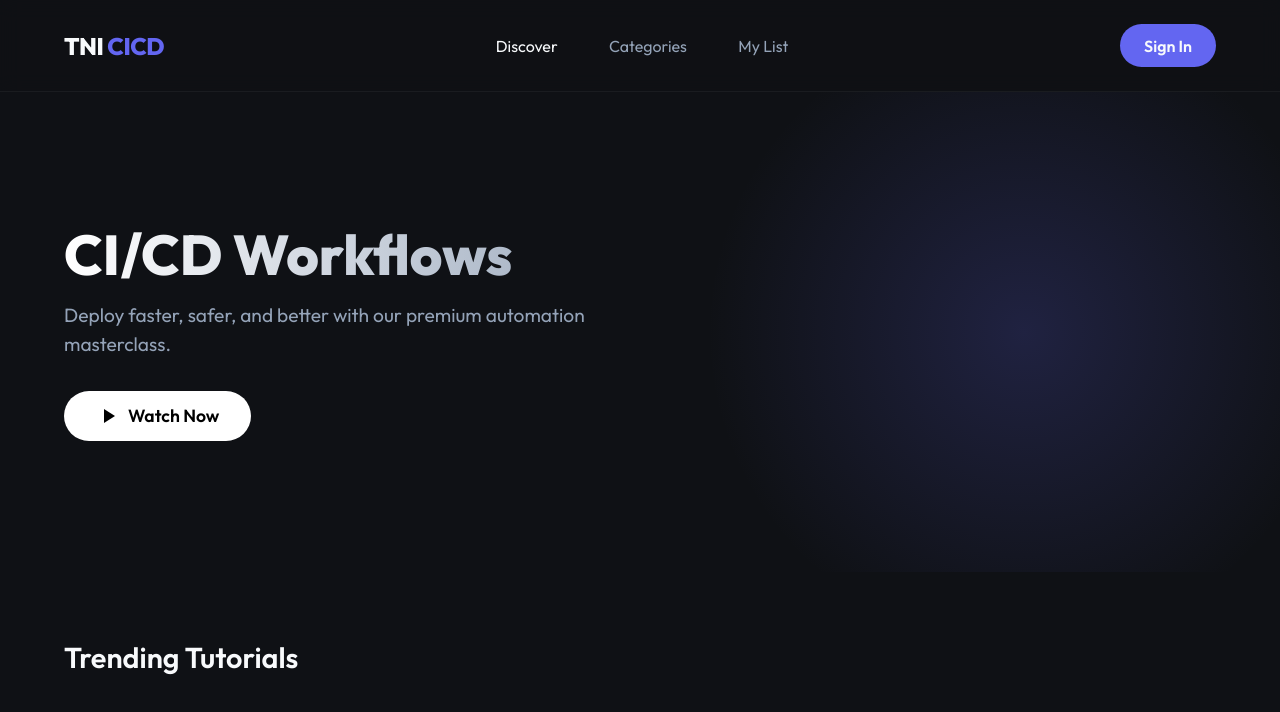
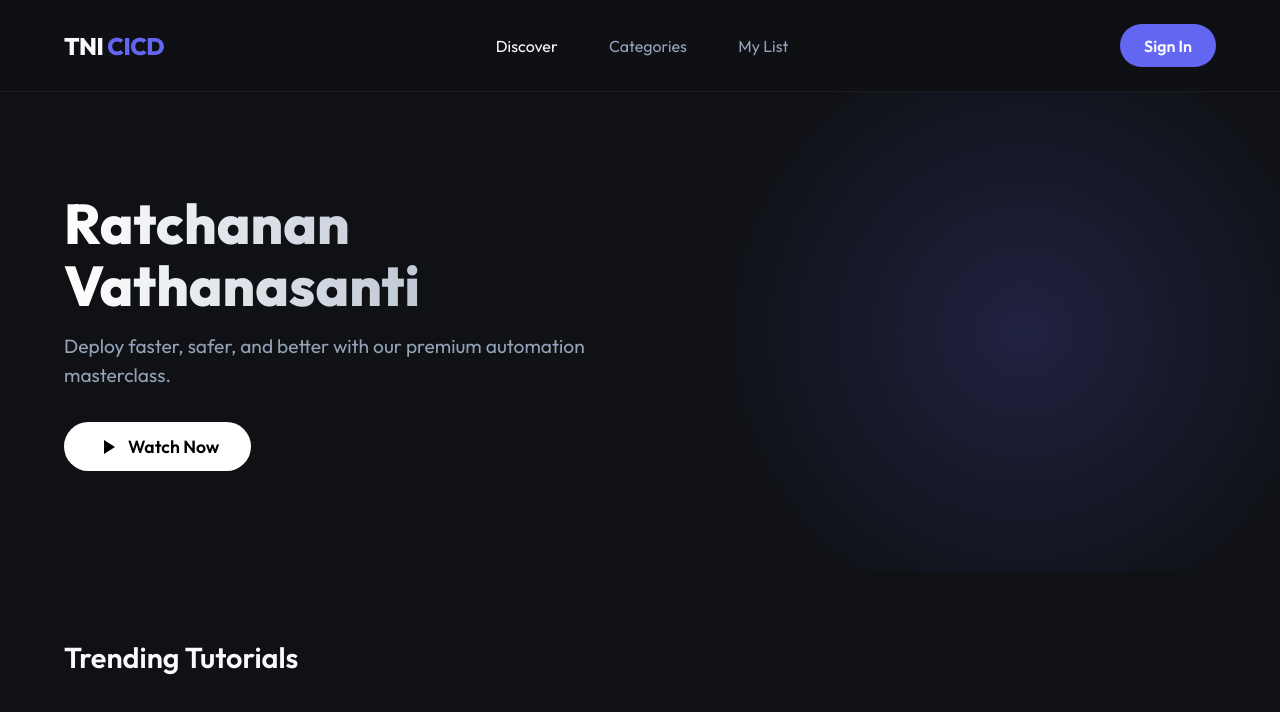
Before and after one commit to Tangthai025/cicd-lab2, a website: page public/index.html in a window 1280 px wide. Drawn offline with Linux system fonts and the light colour scheme; no server answers.

Commit message:
Hero title

```diff
--- a/public/index.html
+++ b/public/index.html
@@ -20,7 +20,7 @@
 
     <header class="hero">
         <div class="hero-content">
-            <h1>CI/CD Workflows</h1>
+            <h1>Ratchanan Vathanasanti</h1>
             <p>Deploy faster, safer, and better with our premium automation masterclass.</p>
             <button class="play-btn">
                 <svg viewBox="0 0 24 24" fill="currentColor" width="24" height="24">
```
